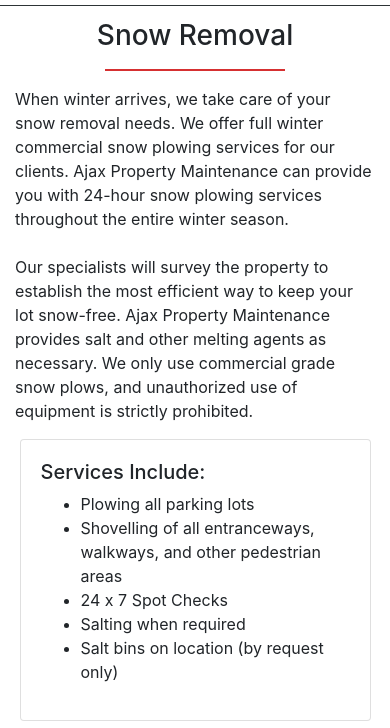
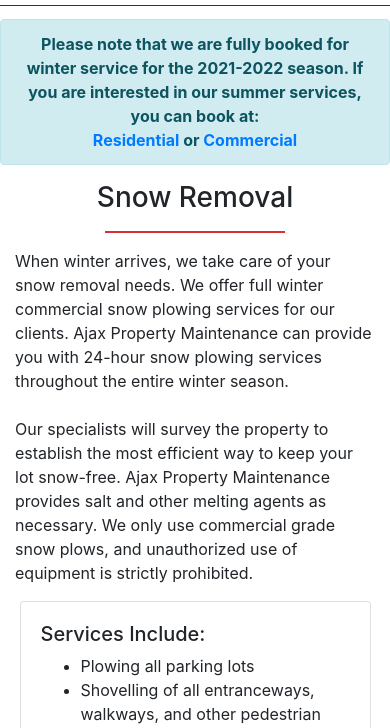
Before and after one commit to rhozeta/APM, a website: page snow.html in a window 390 px wide. Shown: the part 61-789 px from the top of the page. Drawn offline with nearby package versions, Linux system fonts and the light colour scheme; some packages are replaced by stand-ins of ours.

Commit message:
snow alert for booking

```diff
--- a/snow.html
+++ b/snow.html
@@ -65,9 +65,26 @@
   </div>
 </nav>
 
+
 <div id="body">
 
 <div id="content">
+    <div class="alert alert-info text-center" role="alert">
+      <div class="alert-text">
+
+          Please note that we are fully booked for winter service for the 2021-2022 season.
+            If you are interested in our summer services, you can book at:
+
+
+
+        <br/>
+
+         <a href="/residential.html">Residential</a>
+          or
+         <a href="/commercial.html">Commercial</a>
+      </div>
+      </div>
+
 <div class="container">
   <div class="content-header">
     <h3>Snow Removal</h3>
--- a/style.css
+++ b/style.css
@@ -4,6 +4,10 @@
   height: 25vh;
   width: 25vh;
 }
+.alert-text {
+  font-weight: bold;
+}
+
 .about-head {
   text-align: center;
 }
```
